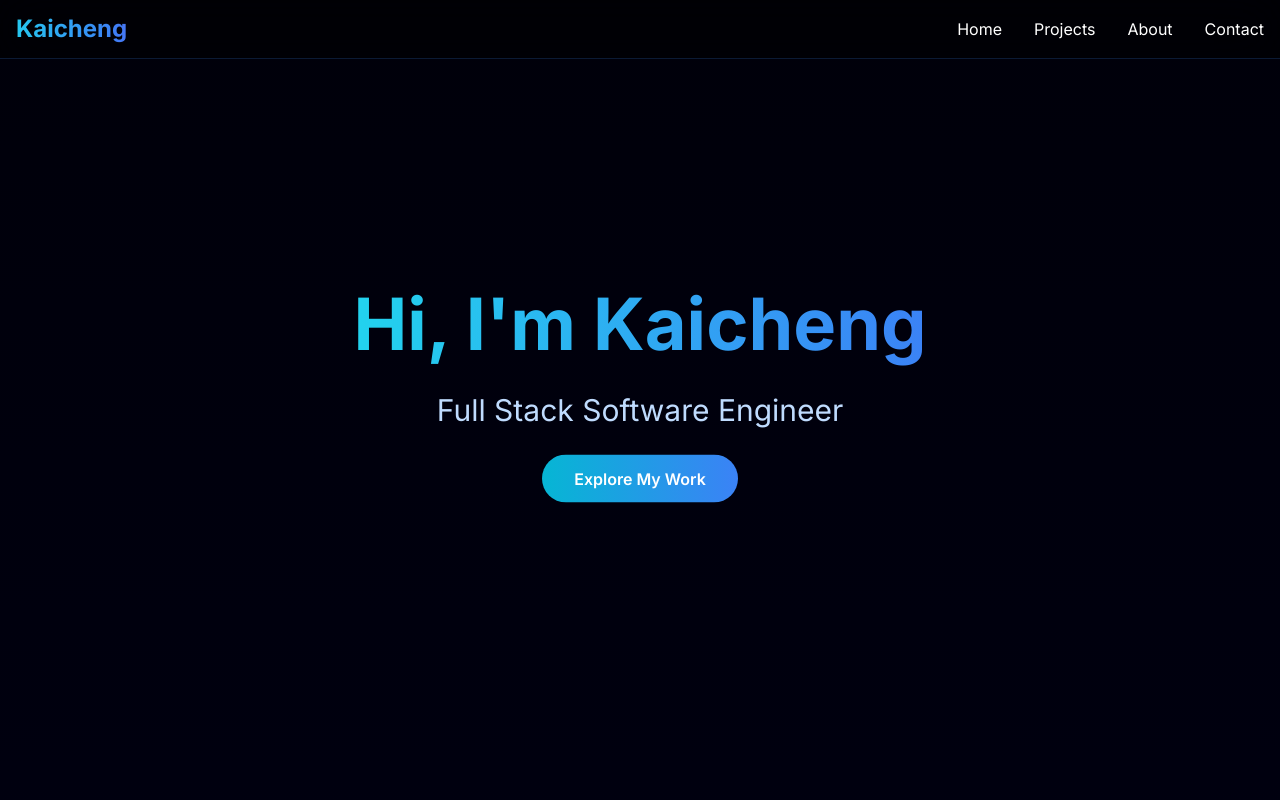
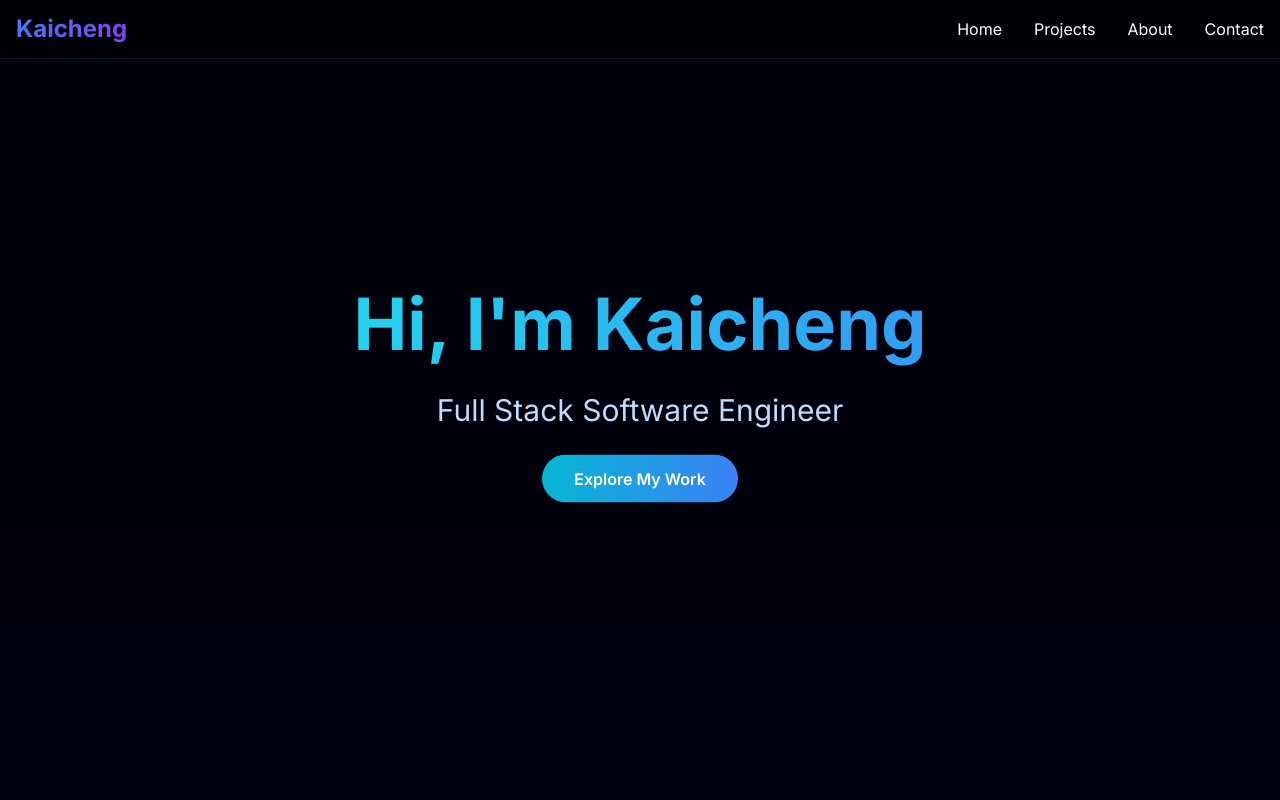
Before and after one commit to Kouyang07/portfolio, a Next.js app: page / in a window 1280 px wide. Shown: the top 800 px of the page. Built offline with nearby package versions, Linux system fonts and the light colour scheme.

Commit message:
Fixed gradient color sequence ending

```diff
--- a/components/Navbar.jsx
+++ b/components/Navbar.jsx
@@ -1,8 +1,8 @@
 'use client'
 
-import {useEffect, useState} from "react";
+import { useEffect, useState } from "react";
 
-export default function Navbar(){
+export default function Navbar() {
     const [prevScrollPos, setPrevScrollPos] = useState(0);
     const [visible, setVisible] = useState(true);
 
@@ -16,6 +16,7 @@ export default function Navbar(){
         window.addEventListener('scroll', handleScroll);
         return () => window.removeEventListener('scroll', handleScroll);
     }, [prevScrollPos]);
+
     return (
         <nav
             className={`bg-black bg-opacity-50 backdrop-filter backdrop-blur-xl border-b border-opacity-20 border-blue-500 fixed w-full z-50 transition-transform duration-300 ${
@@ -24,8 +25,9 @@ export default function Navbar(){
             <div className="container mx-auto px-4 py-3">
                 <div className="flex justify-between items-center">
                     <a href="#" className="text-2xl font-bold">
-                        <span
-                            className="bg-clip-text text-transparent bg-gradient-to-r from-cyan-400 via-blue-500 to-purple-600 animate-text">Kaicheng</span>
+                        <span className="bg-clip-text text-transparent bg-gradient-to-r from-cyan-400 via-blue-500 to-purple-600 to-cyan-400 animate-text">
+                            Kaicheng
+                        </span>
                     </a>
                     <div className="hidden md:flex space-x-8">
                         <a href="#" className="nav-link">Home</a>
--- a/styles/globals.css
+++ b/styles/globals.css
@@ -24,10 +24,10 @@ html {
   .text-balance { text-wrap: balance; }
 }
 
-/* Animations */
 @keyframes textShine {
-  from { background-position: 0% 50%; }
-  to { background-position: 100% 50%; }
+  0% { background-position: 0% 50%; }
+  50% { background-position: 100% 50%; }
+  100% { background-position: 0% 50%; }
 }
 
 @keyframes fadeInDown {
@@ -51,7 +51,10 @@ html {
 }
 
 /* Animation classes */
-.animate-text { background-size: 200% auto; animation: textShine 5s linear infinite; }
+.animate-text {
+  background-size: 300% auto;
+  animation: textShine 10s linear infinite;
+}
 .animate-fadeInDown { animation: fadeInDown 1s ease-out; }
 .animate-fadeIn { animation: fadeIn 1s ease-out; }
 .animate-bounce { animation: bounce 2s infinite; }
@@ -73,7 +76,8 @@ html {
   height: 2px;
   bottom: 0;
   left: 0;
-  background: linear-gradient(to right, #4fd1c5, #4299e1, #7e3af2);
+  background: linear-gradient(to right, #4fd1c5, #4299e1, #7e3af2, #4fd1c5);
+  background-size: 300% 100%;
   visibility: hidden;
   transform: scaleX(0);
   transition: all 0.3s ease-in-out;
@@ -82,6 +86,7 @@ html {
 .nav-link:hover::before {
   visibility: visible;
   transform: scaleX(1);
+  animation: textShine 5s linear infinite;
 }
 
 .nav-link:hover {
```
